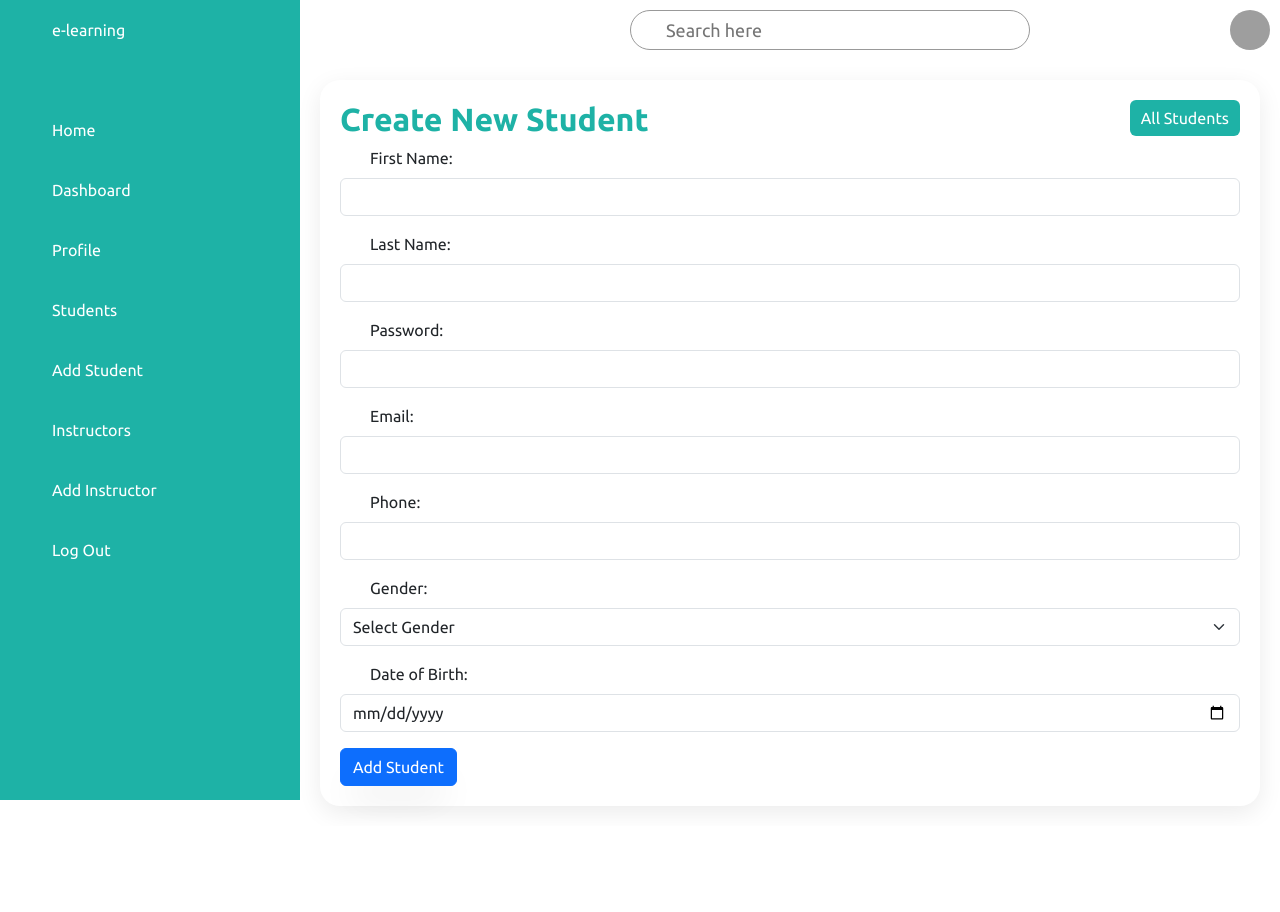
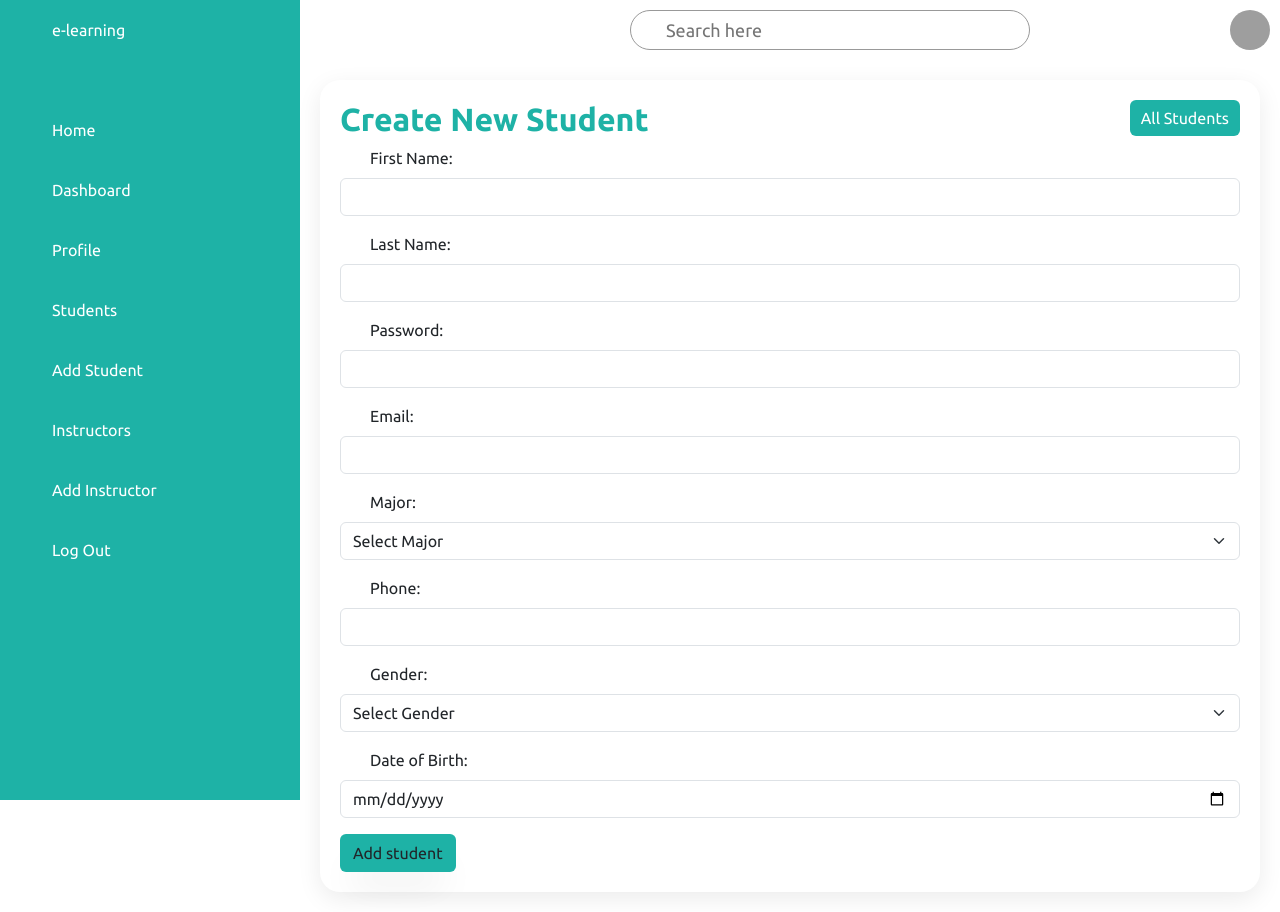
Before and after one commit to Abdallah2110678/ASWE-Project, a React (Create React App) app in the folder front-end/: page /admin/student-add in a window 1280 px wide. Before the commit the page ends 826 px from the top, so only its background shows below. Built offline with nearby package versions, Linux system fonts and the light colour scheme; grey boxes are pictures that could not be loaded.

Commit message:
edit sign up

```diff
--- a/front-end/src/components/admin-dashboaerd/Students/CreateNewStudent.jsx
+++ b/front-end/src/components/admin-dashboaerd/Students/CreateNewStudent.jsx
@@ -1,12 +1,51 @@
 import { useState, useEffect } from "react";
 
 import axios from "axios";
-import { Link } from "react-router-dom";
+import { Link, useLocation, useNavigate } from "react-router-dom";
 
 const CreateNewStudent = () => {
   const [active, setActive] = useState(false);
+  const toggleMenu = () => {
+    setActive(!active);
+  };
+  return (
+    <div className={`main ${active ? "active" : ""}`}>
+      <div className="topbar">
+        <div className="toggle" onClick={toggleMenu}>
+          <ion-icon name="menu-outline"></ion-icon>
+        </div>
+        <div className="search">
+          <label>
+            <input type="text" placeholder="Search here" />
+            <ion-icon name="search-outline"></ion-icon>
+          </label>
+        </div>
+
+        <div className="user">
+          <img src="assets/imgs/customer01.jpg" alt="" />
+        </div>
+      </div>
+      <div className="detailss ">
+        <div className="recentOrderss">
+          <div class="cardHeader">
+            <h2>Create New Student</h2>
+            <Link to="/admin/students" className="btn">
+              All Students
+            </Link>
+          </div>
+          <FormCreateStudent state="Add student"/>
+          <div></div>
+        </div>
+      </div>
+    </div>
+  );
+};
+
+export const FormCreateStudent = ({state}) => {
   const [successMessage, setSuccessMessage] = useState("");
   const [errors, setErrors] = useState({});
+  const navigate = useNavigate();
+  const location = useLocation();
   const [studentData, setStudentData] = useState({
     fname: "",
     lname: "",
@@ -16,11 +55,8 @@ const CreateNewStudent = () => {
     email: "",
     phone: "",
     usertype: "student",
+    major: "",
   });
-
-  const toggleMenu = () => {
-    setActive(!active);
-  };
 
   useEffect(() => {
     const timer = setTimeout(() => {
@@ -39,6 +75,7 @@ const CreateNewStudent = () => {
       email: "",
       phone: "",
       usertype: studentData.usertype,
+      major: "",
     });
   };
 
@@ -59,6 +96,11 @@ const CreateNewStudent = () => {
         if (!/(?=.*\d)(?=.*[a-z])(?=.*[A-Z]).{3,}/.test(value)) {
           error =
             "Password must contain at least one digit, one lowercase and one uppercase character, and be at least 3 characters long.";
+        }
+        break;
+      case "major":
+        if (!value) {
+          error = "Major is required.";
         }
         break;
       case "phone":
@@ -127,12 +169,21 @@ const CreateNewStudent = () => {
         console.log("Student created:", response.data);
         setSuccessMessage("Student Added successfully.");
         emptyStudentData();
+        NavigatePage();
       })
       .catch((error) => {
         console.error("Error creating student:", error);
       });
   };
 
+  const NavigatePage=()=>{
+    const currentPath = location.pathname;
+    if (currentPath === '/sign-up') {
+      navigate('/admin/dashboard');
+    }
+     else {
+    }
+  }
   const handleSubmit = (e) => {
     e.preventDefault();
     const hasErrors = Object.values(errors).some((error) => error);
@@ -141,30 +192,7 @@ const CreateNewStudent = () => {
     }
   };
   return (
-    <div className={`main ${active ? "active" : ""}`}>
-      <div className="topbar">
-        <div className="toggle" onClick={toggleMenu}>
-          <ion-icon name="menu-outline"></ion-icon>
-        </div>
-        <div className="search">
-          <label>
-            <input type="text" placeholder="Search here" />
-            <ion-icon name="search-outline"></ion-icon>
-          </label>
-        </div>
-
-        <div className="user">
-          <img src="assets/imgs/customer01.jpg" alt="" />
-        </div>
-      </div>
-      <div className="detailss ">
-        <div className="recentOrderss">
-          <div class="cardHeader">
-            <h2>Create New Student</h2>
-            <Link to="/admin/students" className="btn">
-              All Students
-            </Link>
-          </div>
+    <>
       <form onSubmit={handleSubmit}>
         <div className="mb-3">
           <label htmlFor="firstName" className="form-label">
@@ -231,6 +259,29 @@ const CreateNewStudent = () => {
           <div className="error text-danger">{errors.email}</div>
         )}
         <div className="mb-3">
+          <label htmlFor="major" className="form-label">
+            Major:
+          </label>
+          <select
+            className="form-select"
+            id="major"
+            name="major"
+            value={studentData.major}
+            onChange={handleChange}
+          >
+            <option value="">Select Major</option>
+            <option value="Computer Science">Computer Science</option>
+            <option value="Engineering">Engineering</option>
+            <option value="Business Administration">
+              Business Administration
+            </option>
+            <option value="Psychology">Psychology</option>
+          </select>
+        </div>
+        {errors.major && (
+          <div className="error text-danger">{errors.major}</div>
+        )}
+        <div className="mb-3">
           <label htmlFor="phone" className="form-label">
             Phone:
           </label>
@@ -278,20 +329,15 @@ const CreateNewStudent = () => {
             onChange={handleChange}
           />
         </div>
-            {errors.dob && (
-              <div className="error text-danger">{errors.dob}</div>
-            )}
-            <button type="submit" className="btn btn-primary">
-              Add Student
+        {errors.dob && <div className="error text-danger">{errors.dob}</div>}
+        <button type="submit" className="btn " style={{ background: "#1eb2a6" }}>
+          {state}
         </button>
         {successMessage && (
           <div className="alert alert-success mt-3">{successMessage}</div>
         )}
       </form>
-          <div></div>
-        </div>
-      </div>
-    </div>
+    </>
   );
 };
 
--- a/front-end/src/components/sign-up/Sign-up.jsx
+++ b/front-end/src/components/sign-up/Sign-up.jsx
@@ -6,6 +6,7 @@ import { Link } from 'react-router-dom';
 import user_icon from '../../assets/person.png';
 import email_icon from '../../assets/email.png';
 import password_icon from '../../assets/password.png';
+import { FormCreateStudent } from "../admin-dashboaerd/Students/CreateNewStudent";
 
 export function LOGIN() {
     return (
@@ -167,72 +168,12 @@ const SIGNUP = () => {
                     <div className="Text">Sign Up</div>
                     <div className="underline"></div>
                 </div>
-                <form className="inputs">
-                    <div className="input">
-                        <img src={user_icon} alt="" />
-                        <input type="text" placeholder="First Name" value={firstName} onChange={(e) => setFirstName(e.target.value)} />
-                        {displayErrors && firstName.trim() === "" && <div className="field-message">Please enter your First Name</div>}
-                    </div>
-                    <div className="input">
-                        <img src={user_icon} alt="" />
-                        <input type="text" placeholder="Last Name" value={lastName} onChange={(e) => setLastName(e.target.value)} />
-                        {displayErrors && lastName.trim() === "" && <div className="field-message">Please enter your Last Name</div>}
-                    </div>
-                    <div className="input">
-                        <i className='far fa-calendar-alt'></i>
-                        <input type="date" value={dateOfBirth} onChange={(e) => setDateOfBirth(e.target.value)} />
-                    </div>
-                    <div className="input">
-                        <label>Gender:</label>
-                        <select value={gender} onChange={(e) => setGender(e.target.value)}>
-                            <option value="male">Male</option>
-                            <option value="female">Female</option>
-                        </select>
-                    </div>
-                    <div className="input">
-                        <label>User Type:</label>
-                        <select value={userType} onChange={(e) => setUserType(e.target.value)}>
-                            <option value="">Select User Type</option>
-                            <option value="student">Student</option>
-                            <option value="instructor">Instructor</option>
-                        </select>
-                        {displayErrors && userType === "" && <div className="field-message">Please select a user type</div>}
-                    </div>
-                    <div className="input">
-                        <i className='fa fa-phone'></i>
-                        <input type="tel" placeholder="Phone Number" value={phoneNumber} onChange={(e) => setPhoneNumber(e.target.value)} />
-                        {displayErrors && phoneError !== "" && <div className="field-message">Please enter your phone number</div>}
-                    </div>
-                    <div className="input">
-                        <img src={email_icon} alt="" />
-                        {action === "Sign Up" && (
-                            <input type="email" placeholder="Email" value={email} onChange={(e) => setEmail(e.target.value)} />
-                        )}
-                        {action === "Login" && (
-                            <input type="email" placeholder="Email" value="" onChange={(e) => setEmail("")} />
-                        )}
-                        {displayErrors && email.trim() === "" && <div className="field-message">Invalid email format (e.g., user@example.com)</div>}
-                    </div>
-                    <div className="input">
-                        <img src={password_icon} alt="" />
-                        {action === "Sign Up" && (
-                            <input type="password" placeholder="Password" value={password} onChange={(e) => setPassword(e.target.value)} />
-                        )}
-                        {action === "Login" && (
-                            <input type="password" placeholder="Password" value="" onChange={(e) => setPassword("")} />
-                        )}
-                        {displayErrors && password.trim() === "" && <div className="field-message">Password must be at least 8 characters</div>}
-                    </div>
-                </form>
 
-                {action === "Sign Up" && (
-                    <div>
-                        <button className="submit-button" onClick={handleSignup}>Submit</button>
-                    </div>
-                )}
-
+                <FormCreateStudent state="Sign Up"/>
+                <br />
                 <div className="submit-container">
-                    <div className="submit-login" onClick={handleLogin}>Login</div>
+                    <button className="btn " style={{ background: "#1eb2a6" }}>
+                    <Link to="/LOGIN"  > Login</Link></button>
                 </div>
             </div>
         </>
```
Lines whose indentation alone changed are shown as unchanged.
